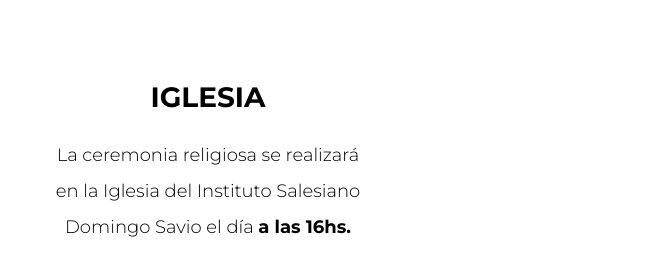
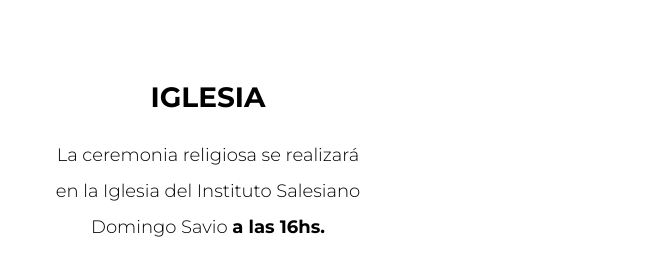
Before and after one commit to pilarynacho/pilarynacho.github.io, a plain HTML site: page index.html in a window 1280 px wide. Shown: the part 960-1220 px from the top of the page, 522-1168 px from the left. Drawn offline with nearby package versions, Linux system fonts and the light colour scheme.

Commit message:
typo fix

```diff
--- a/index.html
+++ b/index.html
@@ -45,7 +45,7 @@
             <div class="">
               <h2>Iglesia</h2>
               <p>
-                La ceremonia religiosa se realizará<br>en la Iglesia del Instituto Salesiano</br>Domingo Savio el día <strong>a las 16hs.</strong>
+                La ceremonia religiosa se realizará<br>en la Iglesia del Instituto Salesiano</br>Domingo Savio <strong>a las 16hs.</strong>
               </p>
               <a target="_blank" href="https://maps.app.goo.gl/2Xb56yT8TjoVKQtH9"
                 >Cómo llegar</a
```
